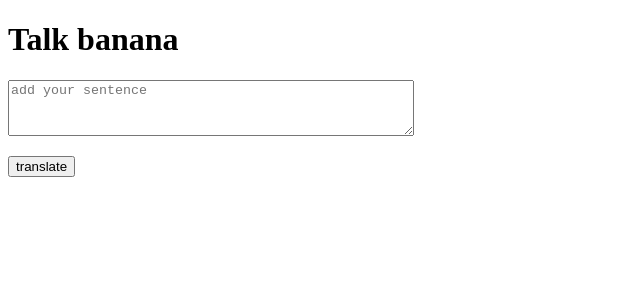
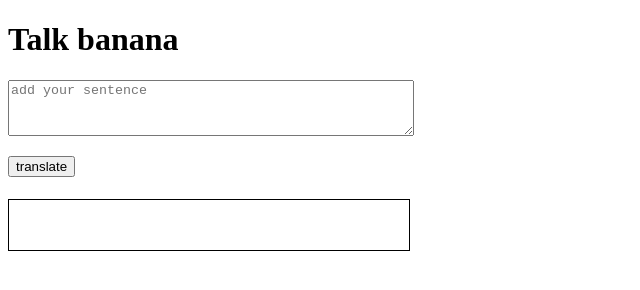
Before and after one commit to junaid-sheikh10/neog-lesson-4--minions-banana-speak, a plain HTML site: page index.html in a window 1280 px wide. Both pictures are taken after a click on the button "translate". Shown: the whole page, without its empty margins (0-640 px from the left). Drawn offline with Linux system fonts and the light colour scheme.

Commit message:
output
input is taken using .value
output is done using .innerText=""

```diff
--- a/code.js
+++ b/code.js
@@ -11,7 +11,16 @@ console.log("script two is also working ");
 //exercise 3
 var txtinput=document.querySelector("#text-input");
 var btn=document.querySelector("#junn");
+var div=document.querySelector("#div-out");
+//div.innerText="..loading.."
+
 btn.addEventListener("click",function button(){
-    console.log("clicked")
-    console.log(txtinput.value)
+
+    console.log("this is in text area"+txtinput.value)
+
+    var ans=txtinput.value;
+    div.innerText=ans
 })
+
+
+//var t=document.querySelector("#text-area")
--- a/index.html
+++ b/index.html
@@ -9,9 +9,17 @@
 </head>
 <body>
     <h1>Talk banana</h1>
+
     <textarea id="text-input" style="width:400px ; height:50px; margin-bottom:1rem;" placeholder="add your sentence"></textarea>
     <br>
     <button id="junn">translate</button>
+
+    <div id="div-out" style="height: 50px; width: 400px; border: 1px solid black; margin-top: 1.4rem;">
+
+
+    </div>
+
+
     <script src="code.js" type="text/javascript"></script>
 
 
```
